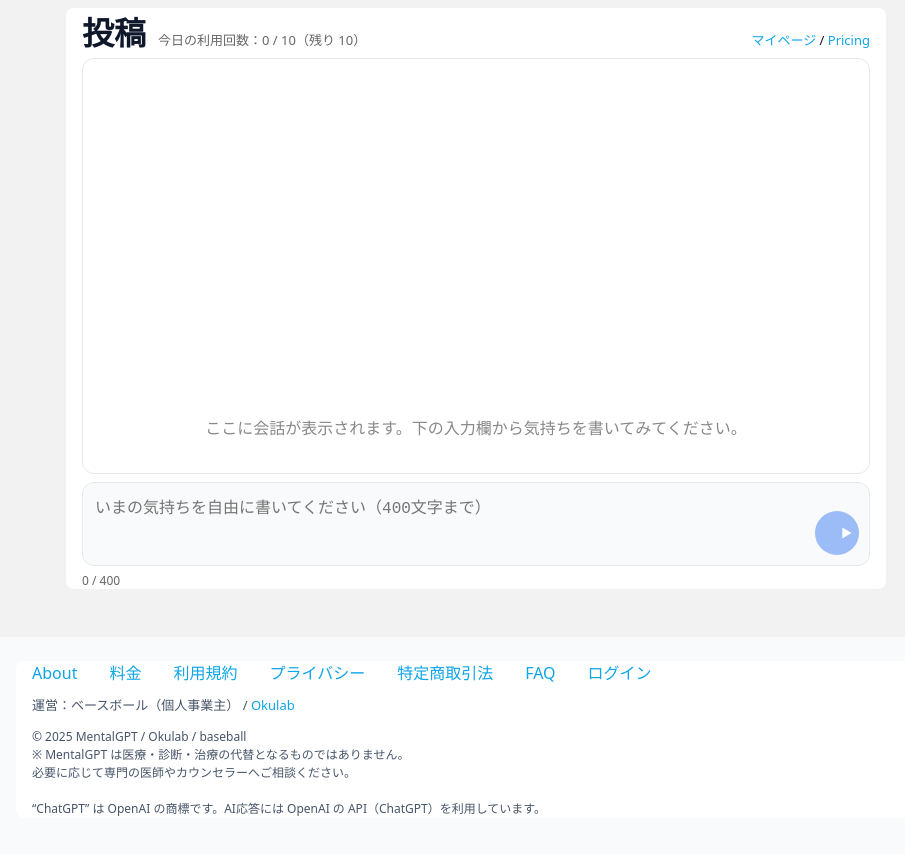
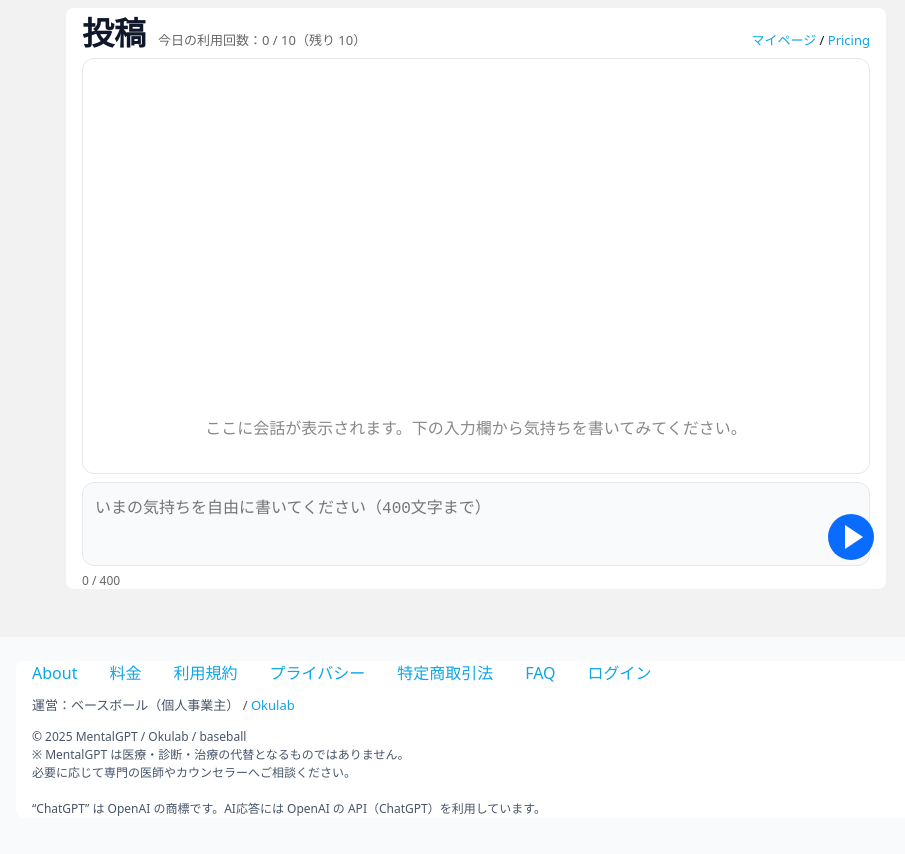
Before and after one commit to yasuhirookura/mentalgpt-react-starter, a React (Create React App) app: page /dashboard in a window 1280 px wide. Shown: the whole page, without its empty margins (164-1069 px from the left). Built offline with nearby package versions, Linux system fonts and the light colour scheme.

Commit message:
feat: update src/pages/Dashboard.jsx

```diff
--- a/src/pages/Dashboard.jsx
+++ b/src/pages/Dashboard.jsx
@@ -238,29 +238,29 @@ fontSize: 16,
   disabled={isLoading || !text.trim() || over || todayCount >= planLimit}
   title={over ? "文字数が多すぎます" : "送信"}
   style={{
-    width: 44,
-    height: 44,
-    borderRadius: "999px",
+    width: 52,
+    height: 52,
+    borderRadius: "50%",
     border: "none",
-    // ← ボタンの背景色が青い円になります（有効/無効で色分け）
-    background:
-      isLoading || !text.trim() || over || todayCount >= planLimit ? "#9bbcf7" : "#0a6cff",
-    color: "#fff",
+    background: "transparent", // 👈 背景を透明にする（青の二重防止）
     display: "grid",
     placeItems: "center",
     cursor:
-      isLoading || !text.trim() || over || todayCount >= planLimit ? "not-allowed" : "pointer",
+      isLoading || !text.trim() || over || todayCount >= planLimit
+        ? "not-allowed"
+        : "pointer",
   }}
 >
-  {/* ⬇️ SVGは白い三角だけ（青い <circle> は削除） */}
   <svg
-    width="22"
-    height="22"
-    viewBox="0 0 24 24"
+    width="48"
+    height="48"
+    viewBox="0 0 48 48"
     xmlns="http://www.w3.org/2000/svg"
-    aria-hidden="true"
   >
-    <polygon points="8,6 18,12 8,18" fill="white" />
+    {/* 青い円 */}
+    <circle cx="24" cy="24" r="23" fill="#0a6cff" />
+    {/* 白い三角形（大きく中央配置） */}
+    <polygon points="18,12 36,24 18,36" fill="white" />
   </svg>
 </button>
 </div>
```
